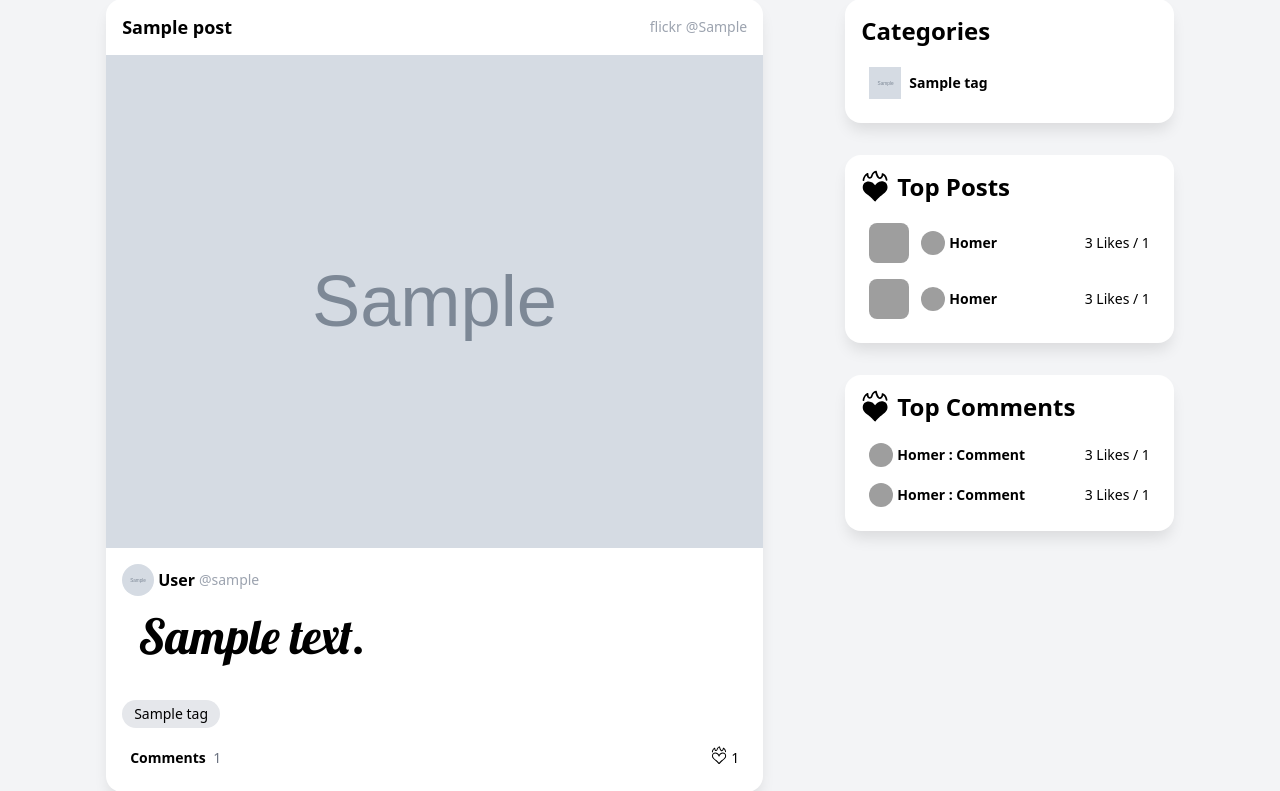
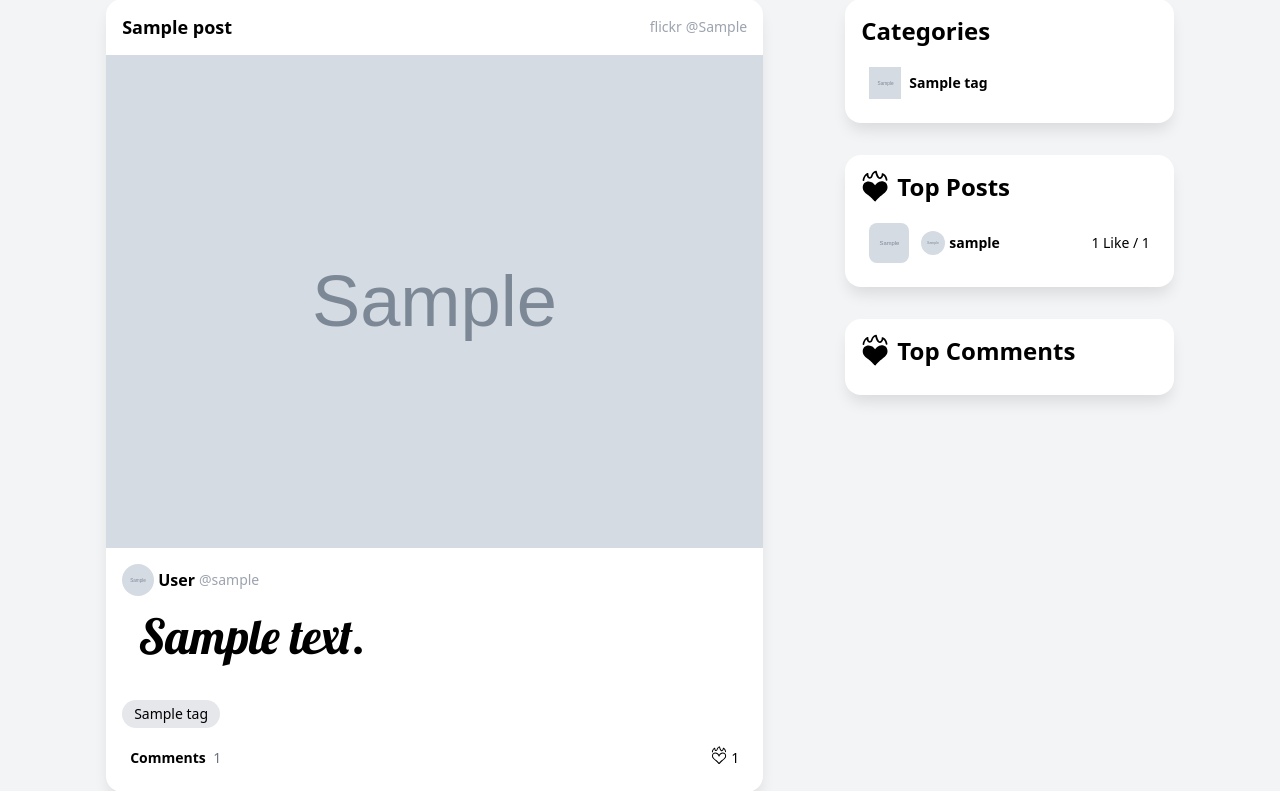
Before and after one commit to abijith-ab1/awesome-app-django, a Django app: page / in a window 1280 px wide. Shown: the part 474-1265 px from the top of the page. Run offline with Django 5.2, Linux system fonts and the light colour scheme; tables that the repository leaves empty hold one stand-in row (values such as "Sample post"); grey boxes marked "Sample" are stand-in pictures; some libraries are stand-ins or nearby versions; grey boxes are pictures that could not be loaded.

Commit message:
sidebar completed

```diff
--- /dev/null
+++ b/a_posts/templatetags/sidebar.py
@@ -0,0 +1,19 @@
+from django.template import Library
+from ..models import Tag, Post, Comment
+from django.db.models import Count
+register = Library()
+
+@register.inclusion_tag('includes/sidebar.html')
+def sidebar_view(tag=None, user=None):
+    categories = Tag.objects.all()
+    top_posts = Post.objects.annotate(num_likes=Count('likes')).filter(num_likes__gt=0).order_by('-num_likes')
+    top_comments = Comment.objects.annotate(num_likes=Count('likes')).filter(num_likes__gt=0).order_by('-num_likes')
+
+    context = {
+        'categories': categories,
+        'tag': tag,
+        'top_posts': top_posts,
+        'top_comments': top_comments,
+        'user': user,
+    }
+    return context
--- a/a_posts/views.py
+++ b/a_posts/views.py
@@ -18,11 +18,8 @@ def home_view(request, tag=None):
     else:
         posts = Post.objects.all()
 
-    categories = Tag.objects.all()
-
     context = {
         'posts': posts,
-        'categories': categories,
         'tag': tag
     }
     return render(request, 'a_posts/home.html', context)
@@ -108,7 +105,7 @@ def post_page_view(request, pk):
     context = {
         'post': post,
         'commentform': commentform,
-        'replyform': replyform
+        'replyform': replyform,
     }
 
     return render(request, 'a_posts/post_page.html', context)
--- a/templates/includes/sidebar.html
+++ b/templates/includes/sidebar.html
@@ -22,26 +22,23 @@
                 <h2>Top Posts</h2>
             </div>
             <ul class="hoverlist">
+                {% for post in top_posts %}
                 <li>
-                    <a href="" class="flex items-stretch justify-between">
+                    <a href="{% url 'post' post.id %}" class="flex items-stretch justify-between">
                         <div class="flex items-center truncate">
-                            <img class="w-10 h-10 rounded-lg object-cover mr-3 shrink-0" src="https://live.staticflickr.com/65535/50618365686_36f887ab88_c.jpg">
-                            <img class="w-6 h-6 rounded-full object-cover mr-1" src="https://img.icons8.com/small/96/A9A9A9/happy.png">
-                            <span class="font-bold text-sm mr-1">Homer</span>
+                            <img class="w-10 h-10 rounded-lg object-cover mr-3 shrink-0" src="{{ post.image }}">
+                            {% if post.author %}
+                            <img class="w-6 h-6 rounded-full object-cover mr-1" src="{{ post.author.profile.avatar }}">
+                            <span class="font-bold text-sm mr-1">{{ post.author.username }}</span>
+                            {% else %}
+                            <img class="w-6 h-6 rounded-full object-cover mr-1" src="{% static 'images/avatar_default.svg' %}">
+                            <span class="font-bold text-sm mr-1">no author</span>
+                            {% endif %}
                         </div>
-                        <span class="text-sm font-light text-grey-500 shrink-0">3 Likes / 1</span>
+                        <span class="{% if user in post.likes.all %}font-bold{% else %}font-light{% endif %} text-sm text-grey-500 shrink-0">{{ post.likes.count }} Like{{ post.likes.count|pluralize:'s' }} / {{ post.comments.count }}</span>
                     </a>
                 </li>
-                <li>
-                    <a href="" class="flex items-stretch justify-between">
-                        <div class="flex items-center truncate">
-                            <img class="w-10 h-10 rounded-lg object-cover mr-3" src="https://live.staticflickr.com/65535/50618365686_36f887ab88_c.jpg">
-                            <img class="w-6 h-6 rounded-full object-cover mr-1" src="https://img.icons8.com/small/96/A9A9A9/happy.png">
-                            <span class="font-bold text-sm mr-1">Homer</span>
-                        </div>
-                        <span class="text-sm font-light text-grey-500 shrink-0">3 Likes / 1</span>
-                    </a>
-                </li>
+                {% endfor %}
             </ul>
         </section>
         <section class="card p-4">
@@ -50,24 +47,21 @@
                 <h2>Top Comments</h2>
             </div>
             <ul class="hoverlist">
+                {% for comment in top_comments %}
                 <li>
-                    <a href="" class="flex items-stretch justify-between">
+                    <a href="{% url 'post' comment.parent_post.id %}" class="flex items-stretch justify-between">
                         <div class="flex items-center truncate">
-                            <img class="w-6 h-6 rounded-full object-cover mr-1" src="https://img.icons8.com/small/96/A9A9A9/happy.png">
-                            <span class="font-bold text-sm mr-1 truncate">Homer : Comment</span>
+                            {% if comment.author %}
+                            <img class="w-6 h-6 rounded-full object-cover mr-1" src="{{ comment.author.profile.avatar }}">
+                            {% else %}
+                            <img class="w-6 h-6 rounded-full object-cover mr-1" src="{% static 'images/avatar_default.svg' %}">
+                            {% endif %}
+                            <span class="font-bold text-sm mr-1 truncate">{% if comment.author %}{{ comment.author.username }}{% else %}<span class="font-light">no author</span>{% endif %} : {{ comment.body|truncatechars:10 }}</span>
                         </div>
-                        <span class="text-sm font-light text-grey-500 shrink-0">3 Likes / 1</span>
+                        <span class="{% if user in comment.likes.all %}font-bold{% else %}font-light{% endif %}text-sm text-grey-500 shrink-0">{{ comment.likes.count }} Like{{ comment.likes.count|pluralize:'s' }} / {{ comment.replies.count }}</span>
                     </a>
                 </li>
-                <li>
-                    <a href="" class="flex items-stretch justify-between">
-                        <div class="flex items-center truncate">
-                            <img class="w-6 h-6 rounded-full object-cover mr-1" src="https://img.icons8.com/small/96/A9A9A9/happy.png">
-                            <span class="font-bold text-sm mr-1 truncate">Homer : Comment</span>
-                        </div>
-                        <span class="text-sm font-light text-grey-500 shrink-0">3 Likes / 1</span>
-                    </a>
-                </li>
+                {% endfor %}
             </ul>
         </section>
     </aside>
--- a/templates/layouts/a.html
+++ b/templates/layouts/a.html
@@ -15,7 +15,8 @@
 
     </main>
 
-    {% include "includes/sidebar.html" %}
+    {% load sidebar %}
+    {% sidebar_view tag user %}
 
 </content>
 {% endblock layout %}
```
Also changed, not shown: a_posts/templatetags/__init__.py (added).
